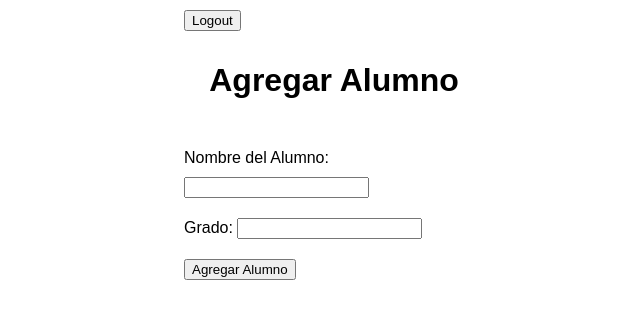
After one commit to LuisPHernandez/ProyectoPOO2024, a Flask app: page /admin/agregar-alumno in a window 1280 px wide. The commit adds this page. Shown: the top 319 px of the page, without its empty margins (306-946 px from the left). Run offline with Flask 3, Linux system fonts and the light colour scheme.

Commit message:
funcion y vista para agregar alumno siendo admin

```diff
--- a/src/__init__.py
+++ b/src/__init__.py
@@ -100,3 +100,25 @@ def user_edit(userid):
     if user is not None:
         form.username.data = user.username
     return render_template('user_edit.html', form=form)
+
+
+@app.route('/admin/agregar-alumno', methods=['GET', 'POST'])
+def agregar_alumno():
+    if request.method == 'POST':
+        nombre = request.form['nombre']
+        grado = request.form['grado']
+        nuevo_alumno = model.Alumno(nombre=nombre, grado=grado)
+        db.session.add(nuevo_alumno)
+        db.session.commit()
+
+        # Recuperar el ID autogenerado del alumno
+        id_generado = nuevo_alumno.id
+
+        return render_template('alumno_agregado.html', id=id_generado, nombre=nombre, grado=grado)
+
+    return render_template('agregar_alumno.html')
+
+@app.route('/admin/ver-alumnos')
+def ver_alumnos():
+    alumnos = model.Alumno.query.all()
+    return render_template('lista_alumnos.html', alumnos=alumnos)
--- a/src/templates/admin.html
+++ b/src/templates/admin.html
@@ -9,4 +9,10 @@
 <form action="{{ url_for('user_list') }}" method="get" class="userlist-btn">
     <input type="submit" value="User List">
 </form>
+<form action="{{ url_for('agregar_alumno') }}" method="get">
+    <input type="submit" value="Agregar Alumno">
+</form>
+<form action="{{ url_for('ver_alumnos') }}" method="get">
+    <input type="submit" value="Ver Lista de Alumnos">
+</form>
 {% endblock %}
--- /dev/null
+++ b/src/templates/agregar_alumno.html
@@ -0,0 +1,16 @@
+{% extends "base_loggedin.html" %}
+
+{% block head %}
+<title>Agregar Alumno</title>
+{% endblock %}
+
+{% block body %}
+<h1>Agregar Alumno</h1>
+<form action="{{ url_for('agregar_alumno') }}" method="POST">
+    <label for="nombre">Nombre del Alumno:</label>
+    <input type="text" name="nombre" required><br>
+    <label for="grado">Grado:</label>
+    <input type="number" name="grado" required><br>
+    <input type="submit" value="Agregar Alumno">
+</form>
+{% endblock %}
```
Also changed, not shown: src/templates/alumno_agregado.html (added, +13 -0 lines), src/templates/lista_alumnos.html (added, +27 -0 lines), src/model.py (line endings or trailing spaces).
